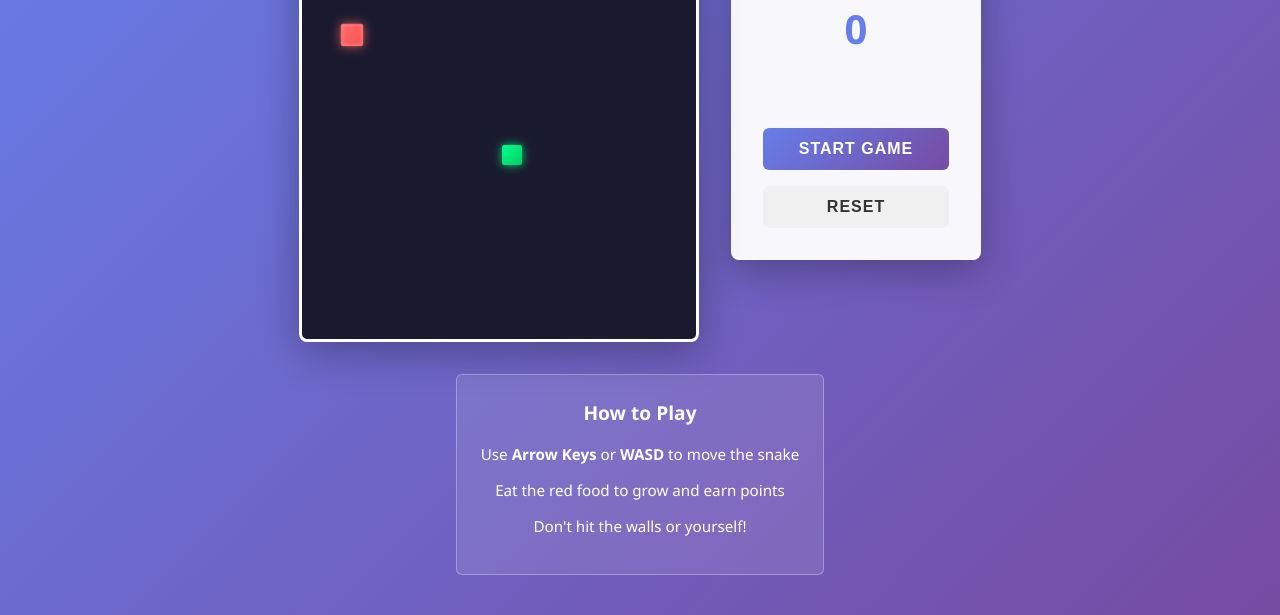
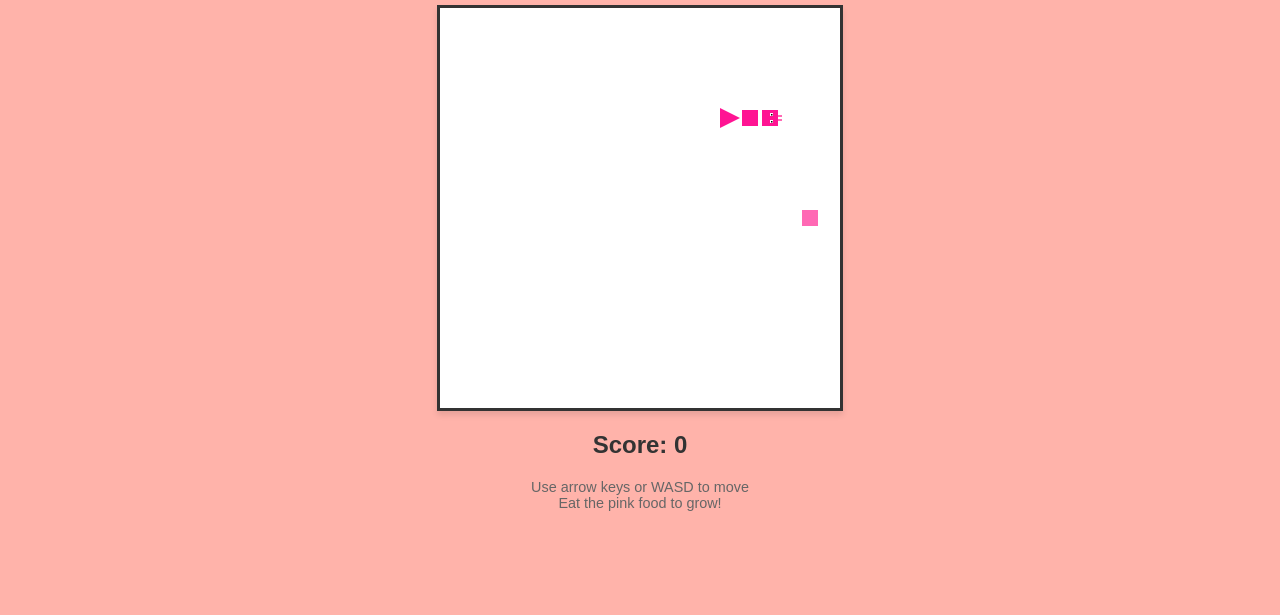
Before and after one commit to santai-artifacts/jeremy-saputo-worm-573, a plain HTML site: page index.html in a window 1280 px wide. Shown: the part 185-800 px from the top of the page. Drawn offline with Linux system fonts and the light colour scheme.

Commit message:
Update index.html

```diff
--- a/index.html
+++ b/index.html
@@ -3,7 +3,7 @@
 <head>
     <meta charset="UTF-8">
     <meta name="viewport" content="width=device-width, initial-scale=1.0">
-    <title>Snake Game</title>
+    <title>Worm</title>
     <style>
         * {
             margin: 0;
@@ -16,430 +16,308 @@
             justify-content: center;
             align-items: center;
             min-height: 100vh;
-            background: linear-gradient(135deg, #667eea 0%, #764ba2 100%);
-            font-family: 'Segoe UI', Tahoma, Geneva, Verdana, sans-serif;
+            background: #ffb3aa;
+            font-family: Arial, sans-serif;
         }
 
-        .container {
+        .game-container {
             display: flex;
             flex-direction: column;
             align-items: center;
-            gap: 2rem;
-            padding: 2rem;
+            gap: 20px;
         }
 
         h1 {
-            color: white;
-            font-size: 2.5rem;
-            text-shadow: 0 2px 10px rgba(0, 0, 0, 0.3);
-            letter-spacing: 2px;
+            color: #333;
+            font-size: 2.5em;
+            margin-top: 20px;
         }
 
-        .game-wrapper {
-            display: flex;
-            gap: 2rem;
-            flex-wrap: wrap;
-            justify-content: center;
-            align-items: flex-start;
+        canvas {
+            border: 3px solid #333;
+            box-shadow: 0 4px 6px rgba(0, 0, 0, 0.1);
         }
 
-        .game-board {
-            width: 400px;
-            height: 400px;
-            background: #1a1a2e;
-            border: 3px solid white;
-            border-radius: 8px;
-            box-shadow: 0 10px 40px rgba(0, 0, 0, 0.3);
-            position: relative;
-            overflow: hidden;
+        #score {
+            font-size: 1.5em;
+            color: #333;
+            font-weight: bold;
         }
 
-        .cell {
-            position: absolute;
-            width: 20px;
-            height: 20px;
-            border-radius: 2px;
-        }
-
-        .snake {
-            background: linear-gradient(135deg, #00d4ff 0%, #0099cc 100%);
-            box-shadow: 0 0 5px rgba(0, 212, 255, 0.6);
-        }
-
-        .snake.head {
-            background: linear-gradient(135deg, #00ff88 0%, #00cc66 100%);
-            box-shadow: 0 0 10px rgba(0, 255, 136, 0.8);
-            z-index: 2;
-        }
-
-        .food {
-            background: linear-gradient(135deg, #ff6b6b 0%, #ff5252 100%);
-            box-shadow: 0 0 10px rgba(255, 107, 107, 0.8), inset 0 0 5px rgba(255, 200, 200, 0.5);
-            animation: pulse 0.6s ease-in-out infinite;
-        }
-
-        @keyframes pulse {
-            0%, 100% { transform: scale(1); }
-            50% { transform: scale(1.15); }
-        }
-
-        .info-panel {
-            background: rgba(255, 255, 255, 0.95);
-            padding: 2rem;
-            border-radius: 8px;
-            box-shadow: 0 10px 40px rgba(0, 0, 0, 0.3);
-            min-width: 250px;
-            display: flex;
-            flex-direction: column;
-            gap: 1.5rem;
-        }
-
-        .score-display {
-            text-align: center;
-        }
-
-        .score-label {
-            font-size: 0.9rem;
-            color: #666;
-            text-transform: uppercase;
-            letter-spacing: 1px;
-            margin-bottom: 0.5rem;
-        }
-
-        .score-value {
-            font-size: 2.5rem;
+        #gameOver {
+            font-size: 1.2em;
+            color: #d32f2f;
             font-weight: bold;
-            color: #667eea;
-        }
-
-        .game-status {
-            text-align: center;
-            font-size: 1rem;
-            color: #333;
-            min-height: 1.5rem;
-        }
-
-        .game-status.game-over {
-            color: #ff6b6b;
-            font-weight: bold;
-            font-size: 1.1rem;
+            display: none;
         }
 
         .controls {
-            display: flex;
-            flex-direction: column;
-            gap: 1rem;
-        }
-
-        .button {
-            padding: 0.75rem 1.5rem;
-            border: none;
-            border-radius: 6px;
-            font-size: 1rem;
-            font-weight: 600;
-            cursor: pointer;
-            transition: all 0.3s ease;
-            text-transform: uppercase;
-            letter-spacing: 1px;
-        }
-
-        .btn-start {
-            background: linear-gradient(135deg, #667eea 0%, #764ba2 100%);
-            color: white;
-        }
-
-        .btn-start:hover {
-            transform: translateY(-2px);
-            box-shadow: 0 5px 20px rgba(102, 126, 234, 0.4);
-        }
-
-        .btn-start:active {
-            transform: translateY(0);
-        }
-
-        .btn-reset {
-            background: #f0f0f0;
-            color: #333;
-        }
-
-        .btn-reset:hover {
-            background: #e0e0e0;
-            transform: translateY(-2px);
-        }
-
-        .instructions {
-            background: rgba(255, 255, 255, 0.1);
-            border: 1px solid rgba(255, 255, 255, 0.3);
-            border-radius: 6px;
-            padding: 1.5rem;
-            color: white;
-            max-width: 500px;
             text-align: center;
-        }
-
-        .instructions h3 {
-            margin-bottom: 1rem;
-            font-size: 1.2rem;
-        }
-
-        .instructions p {
-            margin-bottom: 0.75rem;
-            line-height: 1.6;
-            font-size: 0.95rem;
-        }
-
-        @media (max-width: 768px) {
-            .game-board {
-                width: 300px;
-                height: 300px;
-            }
-
-            .cell {
-                width: 15px;
-                height: 15px;
-            }
-
-            h1 {
-                font-size: 2rem;
-            }
-
-            .info-panel {
-                min-width: 100%;
-                max-width: 300px;
-            }
+            color: #666;
+            font-size: 0.9em;
         }
     </style>
 </head>
 <body>
-    <div class="container">
-        <h1>🐍 SNAKE</h1>
-
-        <div class="game-wrapper">
-            <div class="game-board" id="gameBoard"></div>
-
-            <div class="info-panel">
-                <div class="score-display">
-                    <div class="score-label">Score</div>
-                    <div class="score-value" id="score">0</div>
-                </div>
-
-                <div class="game-status" id="status"></div>
-
-                <div class="controls">
-                    <button class="button btn-start" id="startBtn">Start Game</button>
-                    <button class="button btn-reset" id="resetBtn">Reset</button>
-                </div>
-            </div>
-        </div>
-
-        <div class="instructions">
-            <h3>How to Play</h3>
-            <p>Use <strong>Arrow Keys</strong> or <strong>WASD</strong> to move the snake</p>
-            <p>Eat the red food to grow and earn points</p>
-            <p>Don't hit the walls or yourself!</p>
+    <div class="game-container">
+        <h1>Worm</h1>
+        <canvas id="gameCanvas" width="400" height="400"></canvas>
+        <div id="score">Score: 0</div>
+        <div id="gameOver">GAME OVER! Press Space to restart</div>
+        <div class="controls">
+            <p>Use arrow keys or WASD to move</p>
+            <p>Eat the pink food to grow!</p>
         </div>
     </div>
 
     <script>
-        const GRID_SIZE = 20;
-        const BOARD_WIDTH = 20;
-        const BOARD_HEIGHT = 20;
-        const INITIAL_SPEED = 100;
+        const canvas = document.getElementById('gameCanvas');
+        const ctx = canvas.getContext('2d');
+        const scoreDisplay = document.getElementById('score');
+        const gameOverDisplay = document.getElementById('gameOver');
 
-        let snake = [{x: 10, y: 10}];
-        let food = {x: 15, y: 15};
-        let direction = {x: 1, y: 0};
-        let nextDirection = {x: 1, y: 0};
+        const gridSize = 20;
+        const tileCount = canvas.width / gridSize;
+
+        let snake = [
+            { x: 5, y: 5 },
+            { x: 4, y: 5 },
+            { x: 3, y: 5 }
+        ];
+
+        let food = {
+            x: Math.floor(Math.random() * tileCount),
+            y: Math.floor(Math.random() * tileCount)
+        };
+
+        let direction = { x: 1, y: 0 };
+        let nextDirection = { x: 1, y: 0 };
         let score = 0;
-        let gameActive = false;
-        let gameLoop = null;
-        let speed = INITIAL_SPEED;
+        let gameOver = false;
 
-        const gameBoard = document.getElementById('gameBoard');
-        const scoreDisplay = document.getElementById('score');
-        const statusDisplay = document.getElementById('status');
-        const startBtn = document.getElementById('startBtn');
-        const resetBtn = document.getElementById('resetBtn');
+        const keys = {};
 
-        function spawnFood() {
-            let newFood;
-            let isOnSnake;
-            do {
-                isOnSnake = false;
-                newFood = {
-                    x: Math.floor(Math.random() * BOARD_WIDTH),
-                    y: Math.floor(Math.random() * BOARD_HEIGHT)
-                };
+        document.addEventListener('keydown', (e) => {
+            keys[e.key.toLowerCase()] = true;
 
-                for (let segment of snake) {
-                    if (segment.x === newFood.x && segment.y === newFood.y) {
-                        isOnSnake = true;
-                        break;
-                    }
-                }
-            } while (isOnSnake);
+            if (e.key === ' ' && gameOver) {
+                resetGame();
+                e.preventDefault();
+            }
+        });
 
-            food = newFood;
+        document.addEventListener('keyup', (e) => {
+            keys[e.key.toLowerCase()] = false;
+        });
+
+        function resetGame() {
+            snake = [
+                { x: 5, y: 5 },
+                { x: 4, y: 5 },
+                { x: 3, y: 5 }
+            ];
+            direction = { x: 1, y: 0 };
+            nextDirection = { x: 1, y: 0 };
+            score = 0;
+            gameOver = false;
+            scoreDisplay.textContent = 'Score: 0';
+            gameOverDisplay.style.display = 'none';
+            food = {
+                x: Math.floor(Math.random() * tileCount),
+                y: Math.floor(Math.random() * tileCount)
+            };
         }
 
-        function render() {
-            gameBoard.innerHTML = '';
-
-            // Render food
-            const foodEl = document.createElement('div');
-            foodEl.className = 'cell food';
-            foodEl.style.left = food.x * GRID_SIZE + 'px';
-            foodEl.style.top = food.y * GRID_SIZE + 'px';
-            gameBoard.appendChild(foodEl);
-
-            // Render snake
-            snake.forEach((segment, index) => {
-                const segmentEl = document.createElement('div');
-                segmentEl.className = 'cell snake' + (index === 0 ? ' head' : '');
-                segmentEl.style.left = segment.x * GRID_SIZE + 'px';
-                segmentEl.style.top = segment.y * GRID_SIZE + 'px';
-                gameBoard.appendChild(segmentEl);
-            });
+        function handleInput() {
+            if (keys['arrowup'] || keys['w']) {
+                if (direction.y === 0) nextDirection = { x: 0, y: -1 };
+            }
+            if (keys['arrowdown'] || keys['s']) {
+                if (direction.y === 0) nextDirection = { x: 0, y: 1 };
+            }
+            if (keys['arrowleft'] || keys['a']) {
+                if (direction.x === 0) nextDirection = { x: -1, y: 0 };
+            }
+            if (keys['arrowright'] || keys['d']) {
+                if (direction.x === 0) nextDirection = { x: 1, y: 0 };
+            }
         }
 
         function update() {
+            if (gameOver) return;
+
+            handleInput();
             direction = nextDirection;
 
             const head = snake[0];
             const newHead = {
-                x: head.x + direction.x,
-                y: head.y + direction.y
+                x: (head.x + direction.x + tileCount) % tileCount,
+                y: (head.y + direction.y + tileCount) % tileCount
             };
 
-            // Check wall collision
-            if (newHead.x < 0 || newHead.x >= BOARD_WIDTH ||
-                newHead.y < 0 || newHead.y >= BOARD_HEIGHT) {
-                endGame();
-                return;
-            }
-
-            // Check self collision
             for (let segment of snake) {
                 if (newHead.x === segment.x && newHead.y === segment.y) {
-                    endGame();
+                    gameOver = true;
+                    gameOverDisplay.style.display = 'block';
                     return;
                 }
             }
 
             snake.unshift(newHead);
 
-            // Check food collision
             if (newHead.x === food.x && newHead.y === food.y) {
                 score += 10;
-                scoreDisplay.textContent = score;
-                spawnFood();
-
-                // Increase speed slightly
-                if (speed > 50) speed -= 2;
+                scoreDisplay.textContent = `Score: ${score}`;
+                food = {
+                    x: Math.floor(Math.random() * tileCount),
+                    y: Math.floor(Math.random() * tileCount)
+                };
             } else {
                 snake.pop();
             }
-
-            render();
         }
 
-        function startGame() {
-            if (gameActive) return;
+        function drawFood() {
+            const x = food.x * gridSize;
+            const y = food.y * gridSize;
 
-            gameActive = true;
-            startBtn.textContent = 'Pause';
-            statusDisplay.textContent = 'Playing...';
-            statusDisplay.classList.remove('game-over');
-
-            gameLoop = setInterval(update, speed);
+            // Pink food
+            ctx.fillStyle = '#ff69b4';
+            ctx.fillRect(x + 2, y + 2, gridSize - 4, gridSize - 4);
         }
 
-        function pauseGame() {
-            if (!gameActive) return;
+        function drawSnake() {
+            for (let i = 0; i < snake.length; i++) {
+                const segment = snake[i];
+                const x = segment.x * gridSize;
+                const y = segment.y * gridSize;
 
-            gameActive = false;
-            startBtn.textContent = 'Resume';
-            statusDisplay.textContent = 'Paused';
-            clearInterval(gameLoop);
-        }
+                if (i === 0) {
+                    // Head
+                    ctx.fillStyle = '#ff1493';
+                    ctx.fillRect(x + 2, y + 2, gridSize - 4, gridSize - 4);
 
-        function endGame() {
-            gameActive = false;
-            clearInterval(gameLoop);
-            startBtn.textContent = 'Start Game';
-            statusDisplay.textContent = `Game Over! Final Score: ${score}`;
-            statusDisplay.classList.add('game-over');
-        }
+                    // Eyes
+                    ctx.fillStyle = '#fff';
+                    const eyeSize = 3;
+                    const eyeOffset = 5;
 
-        function resetGame() {
-            snake = [{x: 10, y: 10}];
-            direction = {x: 1, y: 0};
-            nextDirection = {x: 1, y: 0};
-            score = 0;
-            speed = INITIAL_SPEED;
-            gameActive = false;
+                    if (direction.x === 1) {
+                        // Looking right
+                        ctx.fillRect(x + eyeOffset + 5, y + 5, eyeSize, eyeSize);
+                        ctx.fillRect(x + eyeOffset + 5, y + 12, eyeSize, eyeSize);
+                    } else if (direction.x === -1) {
+                        // Looking left
+                        ctx.fillRect(x + 5, y + 5, eyeSize, eyeSize);
+                        ctx.fillRect(x + 5, y + 12, eyeSize, eyeSize);
+                    } else if (direction.y === -1) {
+                        // Looking up
+                        ctx.fillRect(x + 5, y + 5, eyeSize, eyeSize);
+                        ctx.fillRect(x + 12, y + 5, eyeSize, eyeSize);
+                    } else if (direction.y === 1) {
+                        // Looking down
+                        ctx.fillRect(x + 5, y + 12, eyeSize, eyeSize);
+                        ctx.fillRect(x + 12, y + 12, eyeSize, eyeSize);
+                    }
 
-            scoreDisplay.textContent = '0';
-            startBtn.textContent = 'Start Game';
-            statusDisplay.textContent = '';
-            statusDisplay.classList.remove('game-over');
+                    // Pupils
+                    ctx.fillStyle = '#000';
+                    const pupilSize = 1.5;
+                    if (direction.x === 1) {
+                        ctx.fillRect(x + eyeOffset + 6, y + 6, pupilSize, pupilSize);
+                        ctx.fillRect(x + eyeOffset + 6, y + 13, pupilSize, pupilSize);
+                    } else if (direction.x === -1) {
+                        ctx.fillRect(x + 6, y + 6, pupilSize, pupilSize);
+                        ctx.fillRect(x + 6, y + 13, pupilSize, pupilSize);
+                    } else if (direction.y === -1) {
+                        ctx.fillRect(x + 6, y + 6, pupilSize, pupilSize);
+                        ctx.fillRect(x + 13, y + 6, pupilSize, pupilSize);
+                    } else if (direction.y === 1) {
+                        ctx.fillRect(x + 6, y + 13, pupilSize, pupilSize);
+                        ctx.fillRect(x + 13, y + 13, pupilSize, pupilSize);
+                    }
 
-            clearInterval(gameLoop);
-            spawnFood();
-            render();
-        }
+                    // Tongue
+                    ctx.strokeStyle = '#ff69b4';
+                    ctx.lineWidth = 2;
+                    const tongueLength = 8;
+                    const tongueX = x + gridSize / 2;
+                    const tongueY = y + gridSize / 2;
 
-        function handleKeyPress(e) {
-            if (!gameActive && (e.code.startsWith('Arrow') || 'WASDwasd'.includes(e.key))) {
-                startGame();
-                return;
-            }
+                    ctx.beginPath();
+                    if (direction.x === 1) {
+                        ctx.moveTo(tongueX + 8, tongueY - 2);
+                        ctx.lineTo(tongueX + 12, tongueY - 2);
+                        ctx.moveTo(tongueX + 8, tongueY + 2);
+                        ctx.lineTo(tongueX + 12, tongueY + 2);
+                    } else if (direction.x === -1) {
+                        ctx.moveTo(tongueX - 8, tongueY - 2);
+                        ctx.lineTo(tongueX - 12, tongueY - 2);
+                        ctx.moveTo(tongueX - 8, tongueY + 2);
+                        ctx.lineTo(tongueX - 12, tongueY + 2);
+                    } else if (direction.y === -1) {
+                        ctx.moveTo(tongueX - 2, tongueY - 8);
+                        ctx.lineTo(tongueX - 2, tongueY - 12);
+                        ctx.moveTo(tongueX + 2, tongueY - 8);
+                        ctx.lineTo(tongueX + 2, tongueY - 12);
+                    } else if (direction.y === 1) {
+                        ctx.moveTo(tongueX - 2, tongueY + 8);
+                        ctx.lineTo(tongueX - 2, tongueY + 12);
+                        ctx.moveTo(tongueX + 2, tongueY + 8);
+                        ctx.lineTo(tongueX + 2, tongueY + 12);
+                    }
+                    ctx.stroke();
 
-            let newDir = null;
+                } else if (i === snake.length - 1) {
+                    // Tail - triangle
+                    ctx.fillStyle = '#ff1493';
+                    ctx.beginPath();
 
-            switch(e.code) {
-                case 'ArrowUp':
-                case 'KeyW':
-                    newDir = {x: 0, y: -1};
-                    break;
-                case 'ArrowDown':
-                case 'KeyS':
-                    newDir = {x: 0, y: 1};
-                    break;
-                case 'ArrowLeft':
-                case 'KeyA':
-                    newDir = {x: -1, y: 0};
-                    break;
-                case 'ArrowRight':
-                case 'KeyD':
-                    newDir = {x: 1, y: 0};
-                    break;
-            }
+                    if (direction.x === 1) {
+                        ctx.moveTo(x + gridSize, y + gridSize / 2);
+                        ctx.lineTo(x, y);
+                        ctx.lineTo(x, y + gridSize);
+                    } else if (direction.x === -1) {
+                        ctx.moveTo(x, y + gridSize / 2);
+                        ctx.lineTo(x + gridSize, y);
+                        ctx.lineTo(x + gridSize, y + gridSize);
+                    } else if (direction.y === -1) {
+                        ctx.moveTo(x + gridSize / 2, y);
+                        ctx.lineTo(x, y + gridSize);
+                        ctx.lineTo(x + gridSize, y + gridSize);
+                    } else if (direction.y === 1) {
+                        ctx.moveTo(x + gridSize / 2, y + gridSize);
+                        ctx.lineTo(x, y);
+                        ctx.lineTo(x + gridSize, y);
+                    }
 
-            if (newDir) {
-                // Prevent 180-degree turns
-                if (!(direction.x === -newDir.x && direction.y === -newDir.y)) {
-                    nextDirection = newDir;
+                    ctx.closePath();
+                    ctx.fill();
+
+                } else {
+                    // Body segments
+                    ctx.fillStyle = '#ff1493';
+                    ctx.fillRect(x + 2, y + 2, gridSize - 4, gridSize - 4);
                 }
-                e.preventDefault();
             }
         }
 
-        startBtn.addEventListener('click', () => {
-            if (gameActive) {
-                pauseGame();
-            } else {
-                startGame();
-            }
-        });
+        function draw() {
+            // White background
+            ctx.fillStyle = '#ffffff';
+            ctx.fillRect(0, 0, canvas.width, canvas.height);
 
-        resetBtn.addEventListener('click', resetGame);
+            drawFood();
+            drawSnake();
+        }
 
-        document.addEventListener('keydown', handleKeyPress);
+        function gameLoop() {
+            update();
+            draw();
+            setTimeout(gameLoop, 100);
+        }
 
-        // Initialize
-        spawnFood();
-        render();
+        gameLoop();
     </script>
 </body>
 </html>
```
